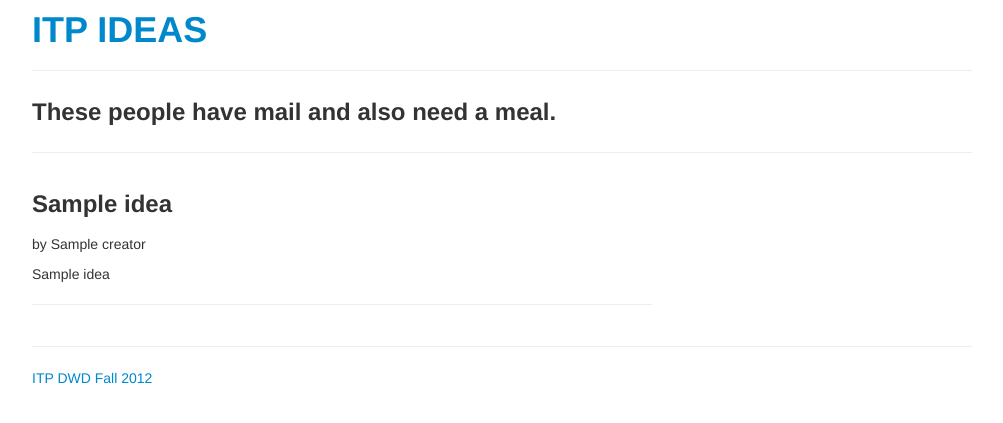
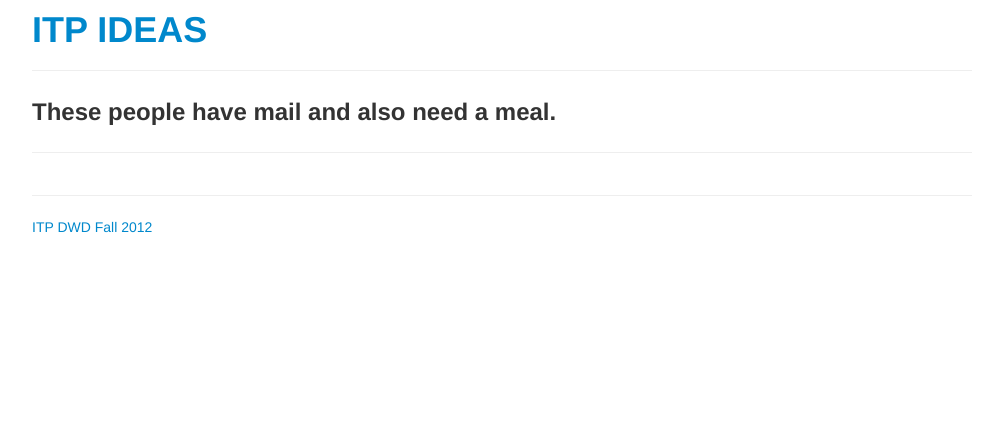
Before and after one commit to markbreneman/MealandMail, a Flask app: template templates/remote_ideas.html in a window 1280 px wide. Shown: the top 423 px of the page, without its empty margins (138-1141 px from the left). Run offline with Flask 2, Linux system fonts and the light colour scheme; the template is opened without the code that fills it: most values are stand-ins (such as "Sample title", 1, 10 or a date in 2020); parts of the project's set-up code (start-up, migrations or seed data) failed here and were passed over; some libraries are stand-ins or nearby versions; some web fonts are replaced.

Commit message:
Matt Epler Help

```diff
--- a/app.py
+++ b/app.py
@@ -287,7 +287,9 @@
 	# }
 
 	# app.logger.info(mail_data['ideas'])
-	app.logger.info(mail_data.get('ideas').to)
+	# app.logger.info(mail_data.get('ideas').to)
+	for i in mail_data['ideas']:
+		app.logger.info(i['to'])
 
 
 	if mail_data.get('status') == "OK" and meal_data.get('status') == "OK" :
--- a/templates/remote_ideas.html
+++ b/templates/remote_ideas.html
@@ -14,19 +14,12 @@
 	{% for m in meal %}
 		<!-- {% for n in mail.ideas %} -->
 		<!-- {% if m.to == n.creator%} -->
-		<h3>{{m.to}}</h3>
+		<h3>{{ m.to }}</h3>
 		<hr>
 		<!-- {% endif %} -->
 		{% endfor %}
 	<!-- {% endfor %}	 -->
 
-
-	{% for i in ideas %}
-		<h3>{{ i.title }}</h3>
-		<p>by {{ i.creator }}</p>
-		<p>{{ i.idea }}</p>
-		<hr>
-	{% endfor %}
 
 	</div>
 
```
